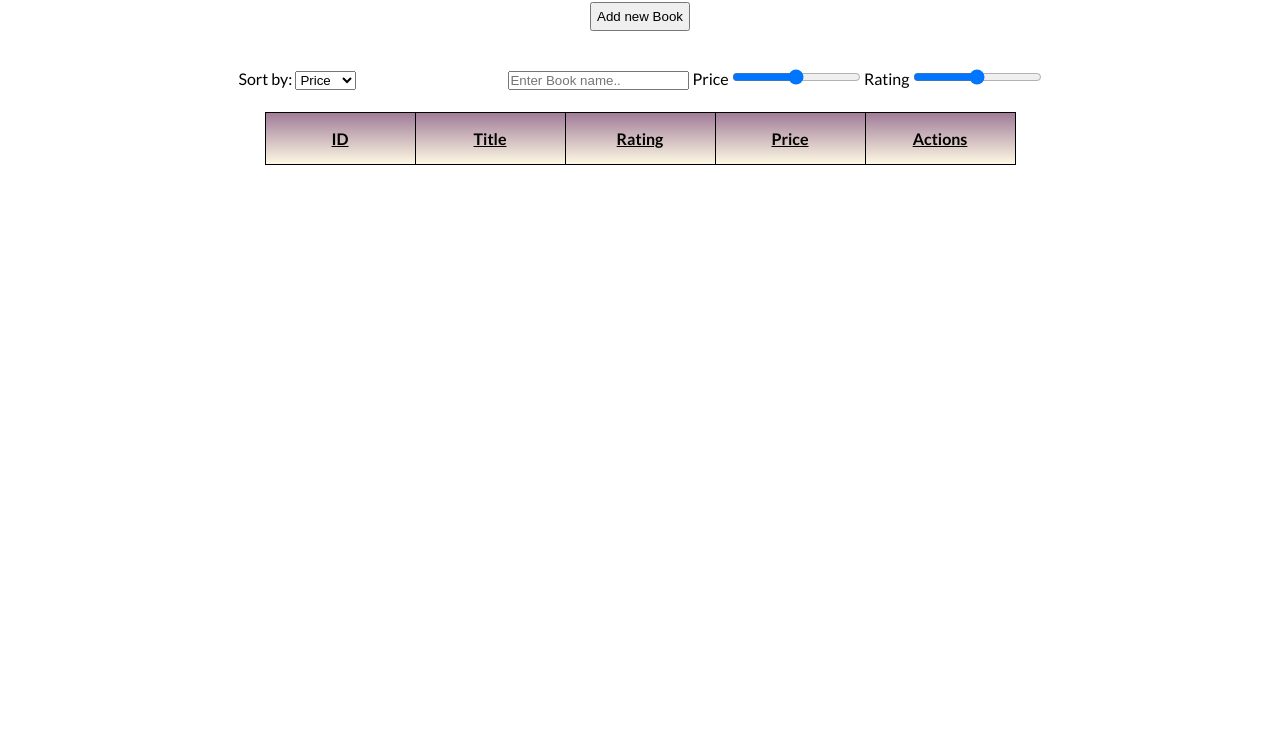
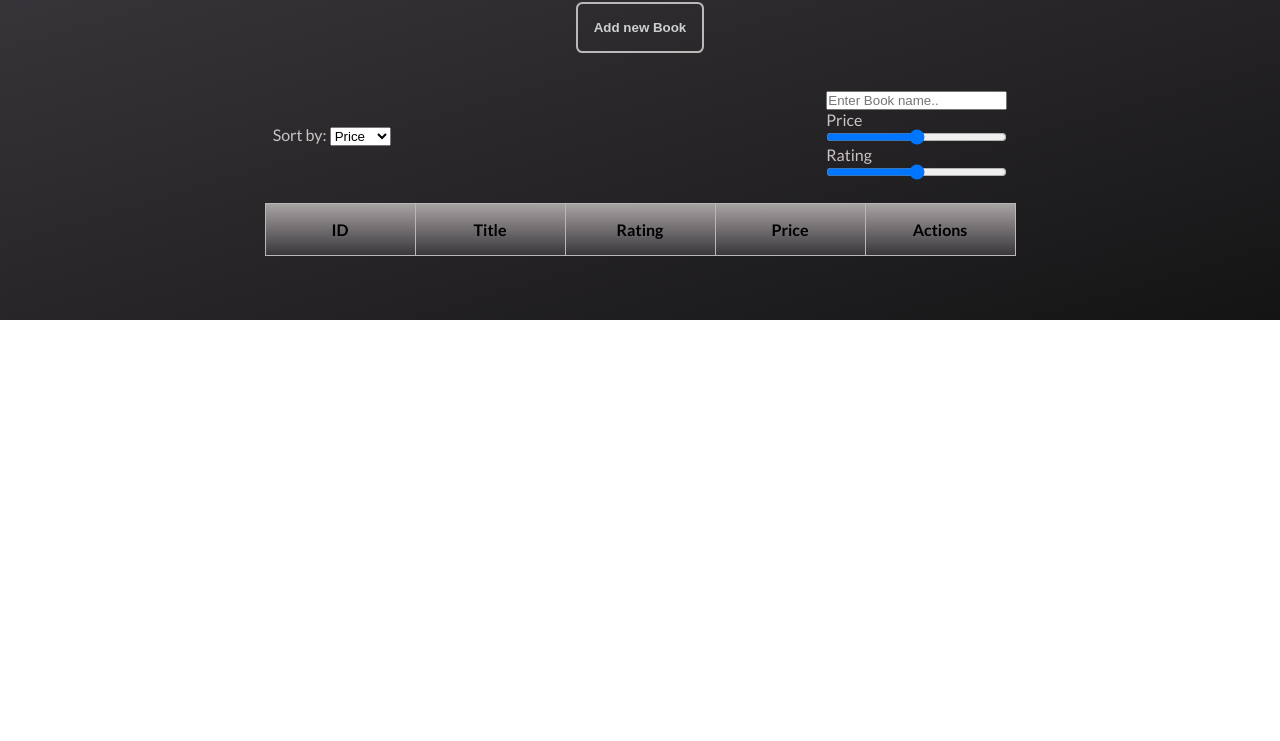
Before and after one commit to YoavDn/book-shop, a plain HTML site: page index.html in a window 1280 px wide. Shown: the part 59-800 px from the top of the page. Drawn offline with Linux system fonts and the light colour scheme.

Commit message:
new style

```diff
--- a/css/main.css
+++ b/css/main.css
@@ -7,6 +7,7 @@
 
 html {
   font-family: 'Lato', sans-serif;
+  color: rgb(205, 196, 196);
 }
 
 h2 {
@@ -16,20 +17,25 @@ h2 {
 table {
   margin: auto;
   border-collapse: collapse;
+  margin-bottom: 4rem;
 }
 
 td {
   font-size: 1rem;
-  border: black solid 1px;
+  border: rgb(187, 183, 183) solid 0.03em;
   width: 150px;
   height: 50px;
   text-align: center;
   padding: 1rem;
 }
 thead {
-  text-decoration: underline;
   font-weight: 700;
-  background: linear-gradient(to bottom, #a17c98, rgba(255, 217, 0, 0.1));
+  color: black;
+  background: linear-gradient(to bottom, rgb(170, 165, 165), rgb(58, 55, 60));
+}
+body {
+  background: linear-gradient(to top left, rgb(21, 20, 21), rgb(58, 55, 60))
+    no-repeat;
 }
 
 .new-book {
@@ -37,12 +43,11 @@ thead {
   display: block;
   margin: auto;
   margin-bottom: 1rem;
-  padding: 0.3rem;
 }
 
 .modal {
   position: absolute;
-  background-color: white;
+  background-color: black;
   top: 40%;
   left: 50%;
   width: 60%;
@@ -104,9 +109,6 @@ thead {
 }
 
 .rate-btn {
-  width: 30px;
-  height: 30px;
-  font-size: 1rem;
 }
 
 .rate-placeholder {
@@ -117,6 +119,33 @@ thead {
   display: flex;
   width: 90%;
   margin: auto;
-  justify-content: space-evenly;
+  justify-content: center;
+
   padding: 1.4rem;
+  align-items: center;
 }
+
+.filter-form {
+  display: flex;
+  flex-direction: column;
+  justify-content: space-around;
+}
+
+.select-sort {
+  flex-basis: 50%;
+}
+
+button {
+  cursor: pointer;
+  border: rgb(187, 184, 184) solid 2px;
+  padding: 1rem;
+  border-radius: 0.4rem;
+  font-weight: 600;
+  color: rgb(207, 207, 207);
+  background: none;
+  /* background: linear-gradient(to bottom left, #a17c98, rgba(255, 217, 0, 0.1)); */
+}
+
+button:hover {
+  color: rgba(186, 180, 180, 0.618);
+}
--- a/index.html
+++ b/index.html
@@ -21,15 +21,12 @@
         </select>
 
       </form>
-
-      <form >
+      <form  class="filter-form">
         <input name="search" type="text" oninput="onFilterBooks({ title: this.value})" placeholder="Enter Book name..">
         <label for="max-price">Price</label>
         <input name="max-price" min="0" max="20" type="range" onchange="onFilterBooks({maxPrice: this.value})">
         <label for="min-rating">Rating</label>
         <input name="min-rating" min="0" max="10" type="range" onchange="onFilterBooks({minRating: this.value})">
-
-
       </form>
     </div>
 
```
Also changed, not shown: 1 other file.
